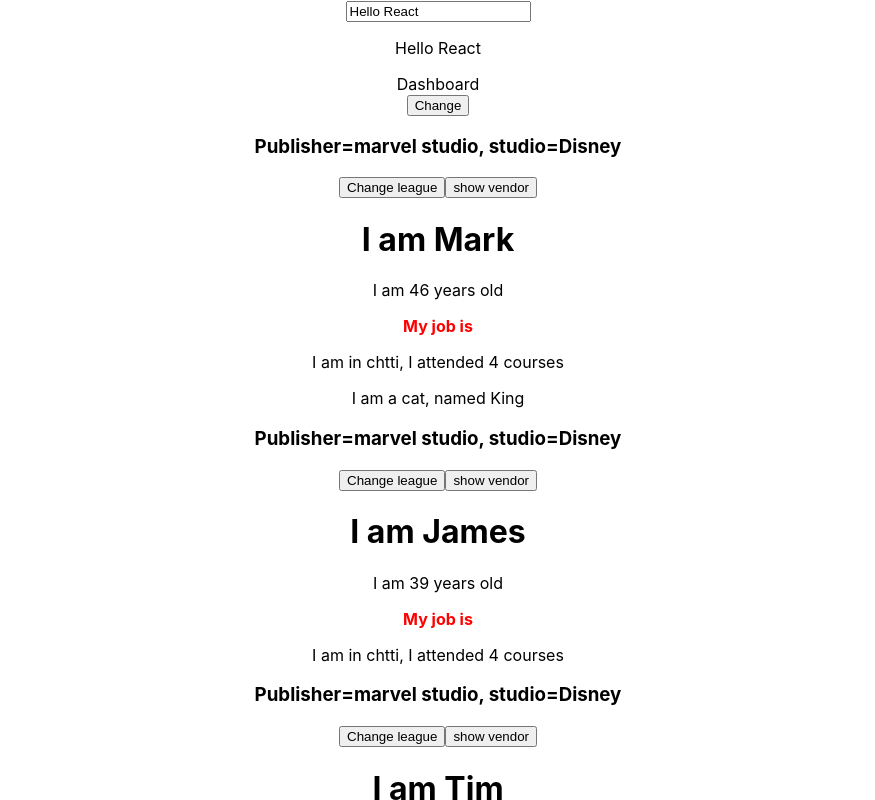
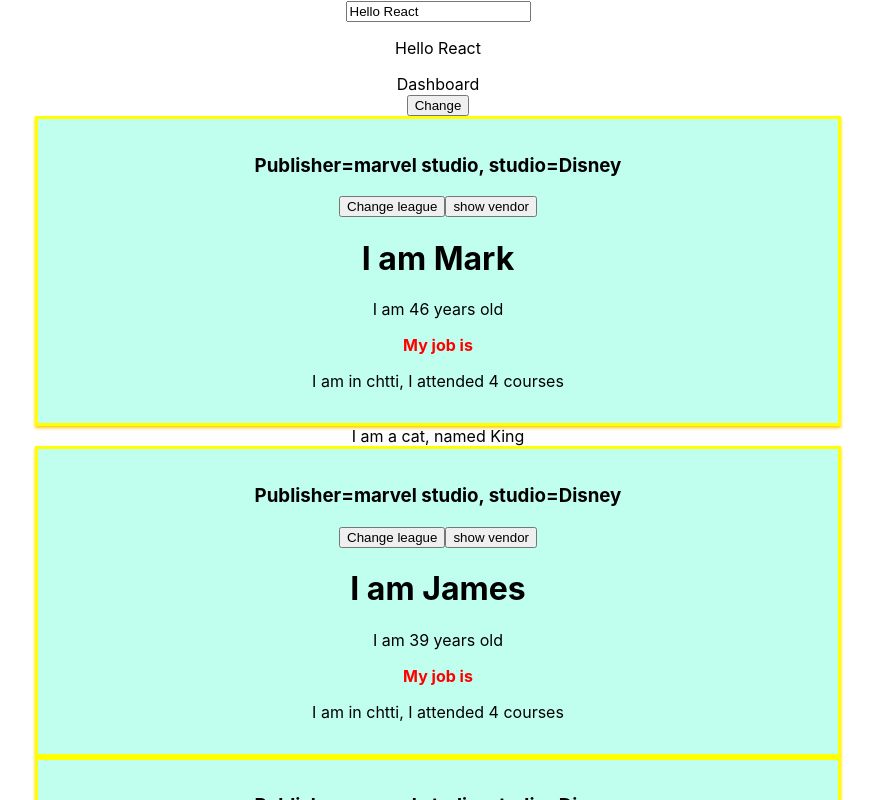
Before and after one commit to qazw2088/chtti_react_redux, a React (Create React App) app in the folder app1/: page / in a window 1280 px wide. Shown: the top 800 px of the page, without its empty margins (202-1077 px from the left). Built offline with nearby package versions, Linux system fonts and the light colour scheme.

Commit message:
feat: apply css to component.

```diff
--- a/app1/src/components/Person.jsx
+++ b/app1/src/components/Person.jsx
@@ -1,4 +1,5 @@
 import React, { useState } from "react";
+import css from "./Person.css";
 
 const Person = (props) => {
   //let publisher = "marvel studio"
@@ -16,7 +17,7 @@
   };
   const showVendor = () => console.log("vendor=", vendor);
   return (
-    <div>
+    <div className="Person">
       <h3>
         Publisher={vendor.publisher}, studio={vendor.studio}
       </h3>
```
